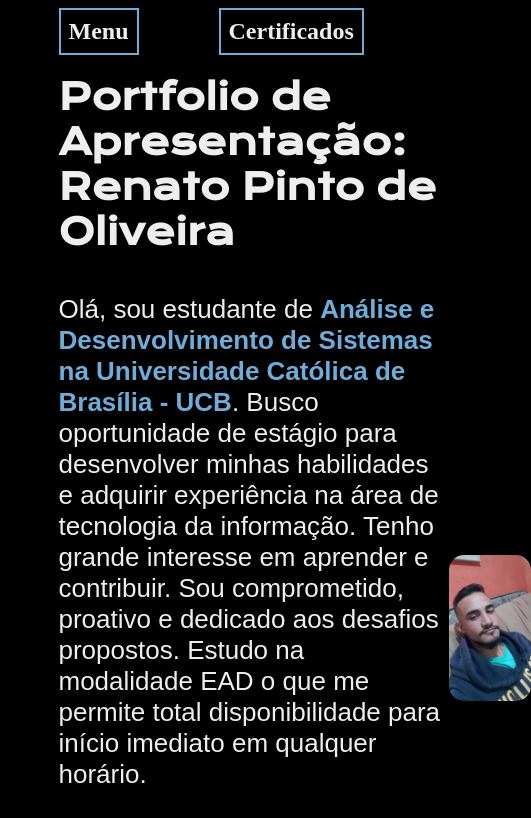
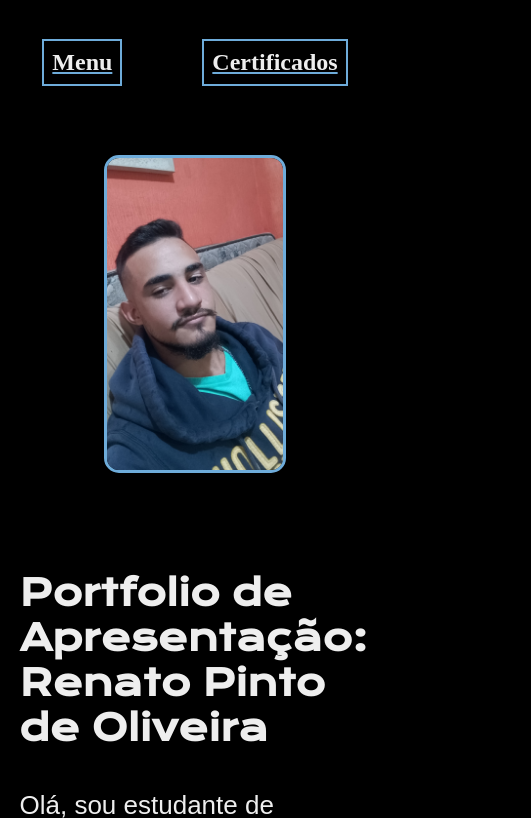
Before and after one commit to RntOliver/Portf-lio-Renato, a plain HTML site: page index.html in a window 390 px wide. Shown: the top 818 px of the page, 531 px wide, since content can reach past the window. Drawn offline with nearby package versions, Linux system fonts and the light colour scheme.

Commit message:
Update styles.css

```diff
--- a/styles/styles.css
+++ b/styles/styles.css
@@ -26,10 +26,11 @@
 
 .cabecalho__menu__link{
    font-family: var(--cor-secundaria);
-   font-size: 24px;
+   font-size: 1.5rem;
    font-weight: 600;
    color: var(--cor-secundaria);
-   text-decoration: none;
+   text-decoration-line:line ;
+   text-decoration-color: var(--cor-terciaria);
    border: 2px solid var(--cor-terciaria);
    padding: 8px;
    text-align: center;
@@ -48,8 +49,9 @@ body {
 }
 
 .imagem {
-   max-width: 30%; /* Tamanho maximo de largura*/
+   width: 50%; /* Tamanho maximo de largura*/
     height: auto; /* tamanho da fonte ou imagem */
+    border:3px solid var(--cor-terciaria);
     border-radius: 15px; /* Estiliza o borda */
    margin: 3%;
   }
@@ -59,23 +61,25 @@ body {
    display: flex;
    align-items: center;
    justify-content: space-between;
+   gap: 86px;
  }
 
 .apresentacao__conteudo{
-    width: 615px; /* Tamanho da largura*/
+    width: 50%; /* Tamanho da largura*/
     display: flex; /* Controla o compartmneto do layout*/
     flex-direction: column; /* Define em que direção vai ser os links, textos e etc...*/
     gap: 40px; /* Tamanho do espaçamento entre textos, links, margens e etc...*/
  }
 
  .apresentacao__conteudo__titulo{
-    font-size: 36px;
+    font-size: 2.25rem;
     font-family: var(--fonte-primaria)
  }
 
  .apresentacao__conteudo__texto{
     font-size: 26px;
     font-family: var(--fonte-secundaria);
+
  }
 
  .apresentacao__links{
@@ -90,10 +94,10 @@ body {
    display: flex;
    justify-content: center;
    gap: 16px;
-   width: 378px;
+   width: 50%;
    text-align: center; /* Tipo de alinhamento do texto */
    border-radius: 8px;  /* Estilizar a borda, ex, arrendondar a borda*/
-   font-size: 24px;  /* Tamanho da fonte */
+   font-size: 1.5rem;  /* Tamanho da fonte */
    font-weight: 600;
    padding: 21,5px 0;  /* Espaçamento interno entre o conteúdo da borda*/
    text-decoration: none; /* Decoração do texto*/
@@ -115,13 +119,26 @@ body {
    background-color: var(--cor-terciaria);
    text-align: center;
    font-family: var(--fonte-secundaria);
-   font-size: 24px;
+   font-size: 1.5rem;
    font-weight: 400;
 }
 
-.pdf-image{
-   max-width: 30%; /* Tamanho maximo de largura*/
-    height: auto; /* tamanho da fonte ou imagem */
-    border-radius: 15px; /* Estiliza o borda */
-   margin: 3%;
+@media (max-width: 1200px){
+
+   .cabecalho{
+      padding: 10%;
+   }
+
+   .cabecalho__menu{
+      justify-content: center;
+   }
+
+   .apresentacao{
+      flex-direction: column-reverse;
+      padding: 5%;
+   }
+
+   .apresentacao__conteudo{
+      width: auto;
+   }
 }
```
